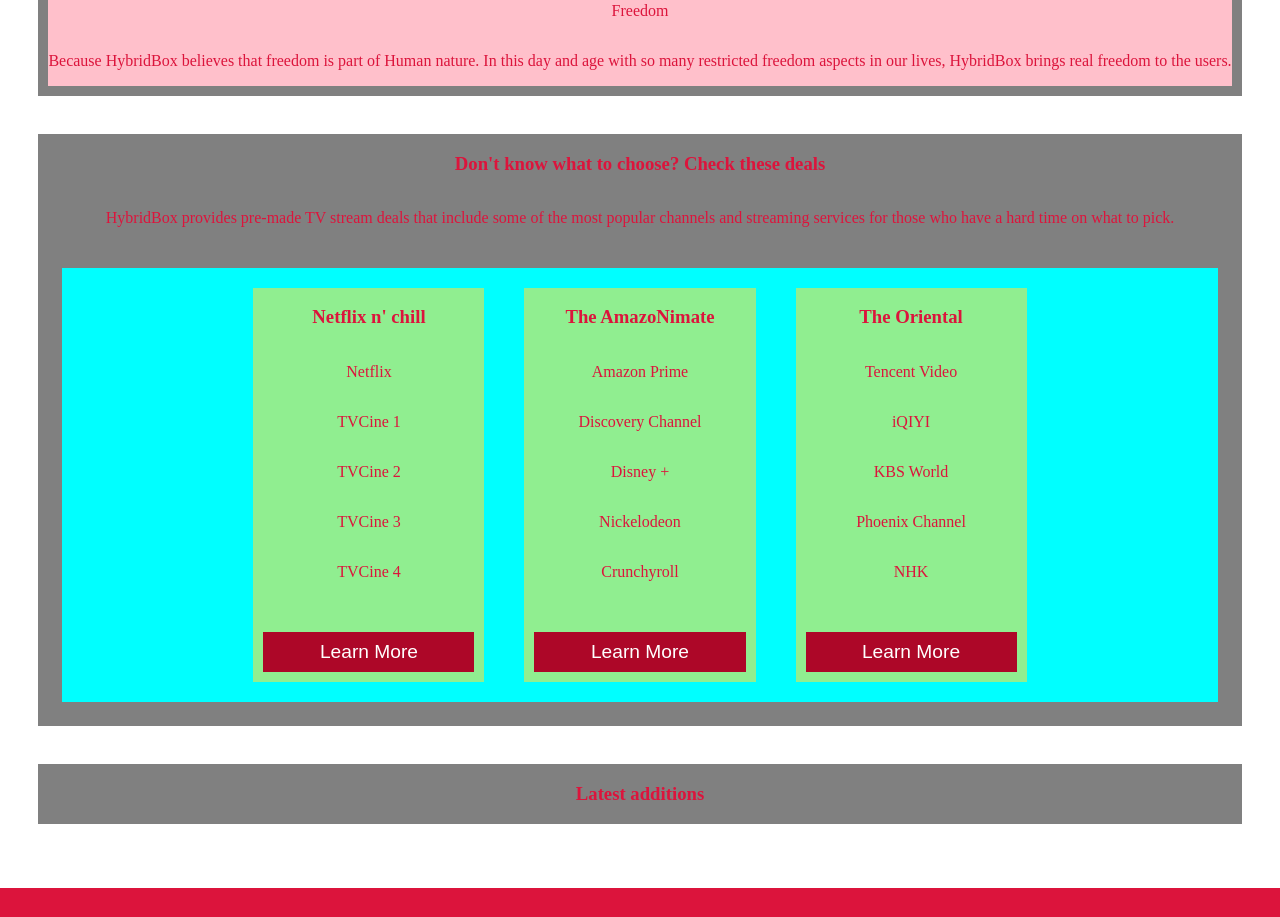
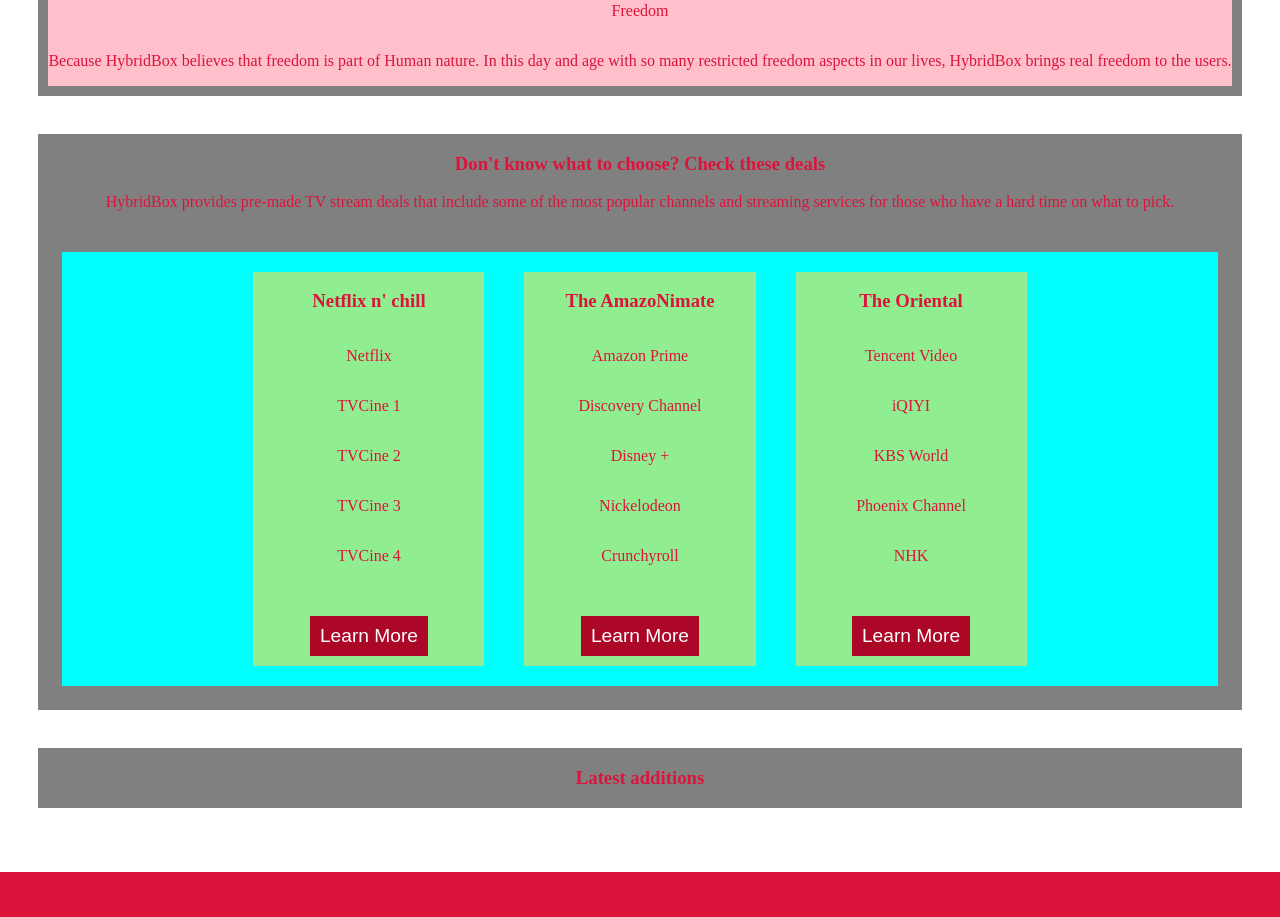
Before and after one commit to Fabio-FG/HybridBox-client, a React (Create React App) app: page / in a window 1280 px wide. Shown: the part 1520-2437 px from the top of the page. Built offline with nearby package versions, Linux system fonts and the light colour scheme; no server answers; a web font is replaced by a local one.

Commit message:
fixed a minor bug in prices display with streams and channels, still needs another fix

```diff
--- a/src/components/CustomList/CustomList.js
+++ b/src/components/CustomList/CustomList.js
@@ -92,7 +92,7 @@
           );
         })}
       </div>
-      {cartChannels.length !== 0 && (
+      {(cartChannels.length !== 0 || cartStreams.length !== 0 ) && (
         <>
           <div className="price-container">
             <hr></hr>
--- a/src/pages/ChannelListPage/ChannelListPage.css
+++ b/src/pages/ChannelListPage/ChannelListPage.css
@@ -55,6 +55,13 @@
 
 }
 
+.btn-wrapper{
+  display: flex;
+  justify-content: center;
+  flex-direction: row;
+  margin: 5px;
+  flex-wrap: wrap;
+}
 .add-btn {
   background-color: var(--main-bg-color);
   color: var(--font-color);
@@ -62,13 +69,13 @@
   border-radius: 5px;
   border: none;
   font-size: 0.8em;
-
   margin: auto;
   margin-top: -5px;
   padding: 5px;
   transition-duration: 0.5s;
   cursor: pointer;
   margin: 5px;
+  width: 20px;
 }
 
 .add-btn:hover {
@@ -137,11 +144,6 @@
   flex-wrap: nowrap;
 }
 
-.btn-wrapper{
-  display: flex;
-  justify-content: center;
-  margin: 5px;
-}
 
 
 .icon{
--- a/src/pages/HomePage/HomePage.js
+++ b/src/pages/HomePage/HomePage.js
@@ -54,12 +54,15 @@
         </div>
       </div>
       <div className="box">
+      <div className="bg-wrapper">
+
         <h3>Don't know what to choose? Check these deals</h3>
         <p>
           HybridBox provides pre-made TV stream deals that include some of the
           most popular channels and streaming services for those who have a hard
           time on what to pick.
         </p>
+      </div>
         <div className="deals-container">
           <div className="deal-box">
             <div className="deal-wrapper">
```
